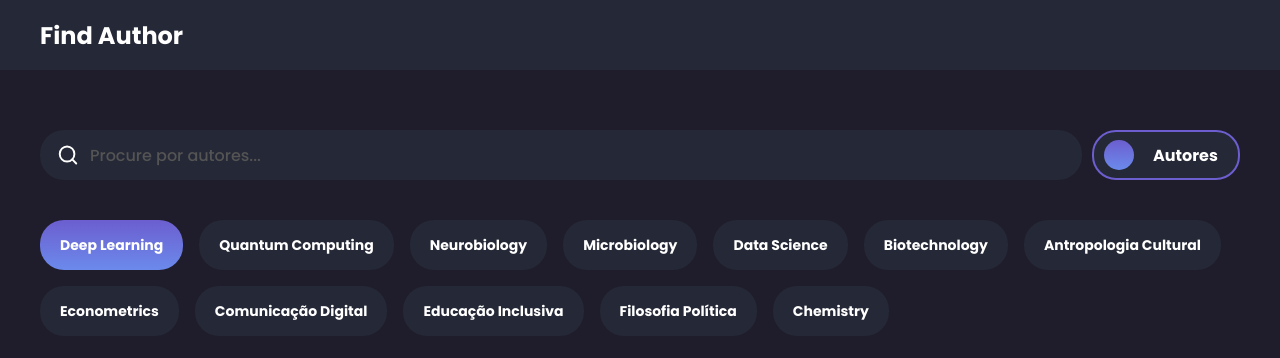
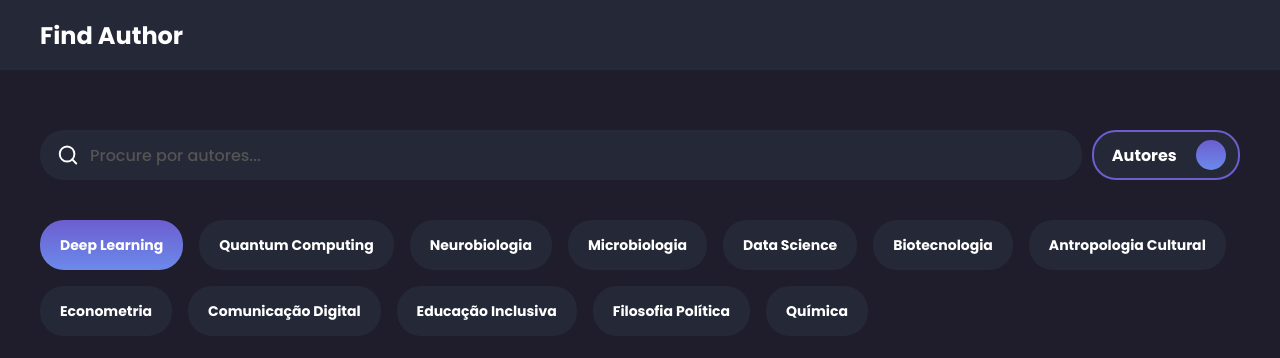
Before and after one commit to bruno-baeta/find-author, a React (Create React App) app: page / in a window 1280 px wide. Shown: the top 358 px of the page. Built offline with nearby package versions, Linux system fonts and the light colour scheme; no server answers; the HTML template or start-up script is replaced by a standard one.

Commit message:
feat: switch implementation and search change

```diff
--- a/src/components/CompleteSearch.js
+++ b/src/components/CompleteSearch.js
@@ -5,10 +5,11 @@ import Switch from "../components/Switch";
 import SearchResultsList from "../components/SearchResultsList";
 import { fetchAuthors } from "../services/AuthorService";
 
-const CompleteSearch = () => {
+const CompleteSearch = ({ onArticlesSearch, clearLabel }) => {
   const [searchTerm, setSearchTerm] = useState("");
   const [results, setResults] = useState([]);
   const [showResults, setShowResults] = useState(false);
+  const [isArticleSearch, setIsArticleSearch] = useState(false);
 
   const handleSearch = async (term) => {
     setSearchTerm(term);
@@ -19,21 +20,40 @@ const CompleteSearch = () => {
       return;
     }
 
-    const data = await fetchAuthors(term);
-    setResults(data);
-    setShowResults(data.length > 0);
+    if (isArticleSearch) {
+      onArticlesSearch(term);
+      clearLabel();
+    } else {
+      const data = await fetchAuthors(term);
+      setResults(data);
+      setShowResults(data.length > 0);
+    }
+  };
+
+  const handleSwitchChange = () => {
+    setIsArticleSearch(!isArticleSearch);
+    setSearchTerm("");
+    setResults([]);
+    setShowResults(false);
+    if (!isArticleSearch) {
+      clearLabel();
+    }
   };
 
   return (
     <>
-      {showResults && <Overlay />}
+      {showResults && !isArticleSearch && <Overlay />}
       <SearchContainer>
         <SearchAndSwitchContainer>
-          <SearchBox searchTerm={searchTerm} onSearch={handleSearch} />
-          <Switch />
+          <SearchBox
+            searchTerm={searchTerm}
+            onSearch={handleSearch}
+            placeholder={isArticleSearch ? "Procure por tópicos..." : "Procure por autores..."}
+          />
+          <Switch isActive={isArticleSearch} onToggle={handleSwitchChange} />
         </SearchAndSwitchContainer>
 
-        {showResults && results.length > 0 && (
+        {!isArticleSearch && showResults && results.length > 0 && (
           <ResultsWrapper>
             <SearchResultsList results={results} />
           </ResultsWrapper>
@@ -87,14 +107,6 @@ const Overlay = styled.div`
   z-index: 1000;
 `;
 
-const SearchBoxWrapper = styled.div`
-  flex-grow: 1;
-
-  @media (max-width: 480px) {
-    max-width: 70%;
-  }
-`;
-
 const ResultsWrapper = styled.div`
   position: absolute;
   top: 80px;
--- a/src/components/LabelSelector.js
+++ b/src/components/LabelSelector.js
@@ -1,14 +1,14 @@
-import React, { useState } from "react";
+import React, { useState, useEffect } from "react";
 import styled from "styled-components";
 
-const LabelSelector = ({ onSelect }) => {
+const LabelSelector = ({ onSelect, selectedLabel, clearSelection }) => {
   const labels = [
-    "Deep Learning", "Quantum Computing", "Neurobiology", "Microbiology", "Data Science",
-    "Biotechnology", "Antropologia Cultural", "Econometrics", "Comunicação Digital",
-    "Educação Inclusiva", "Filosofia Política", "Chemistry"
+    "Deep Learning", "Quantum Computing", "Neurobiologia", "Microbiologia", "Data Science",
+    "Biotecnologia", "Antropologia Cultural", "Econometria", "Comunicação Digital",
+    "Educação Inclusiva", "Filosofia Política", "Química"
   ];
 
-  const [selectedLabel, setSelectedLabel] = useState(labels[0]);
+  const [currentLabel, setCurrentLabel] = useState(selectedLabel || labels[0]);
 
   const getVisibleLabels = () => {
     if (window.innerWidth < 768) {
@@ -19,17 +19,26 @@ const LabelSelector = ({ onSelect }) => {
 
   const [visibleLabels, setVisibleLabels] = useState(getVisibleLabels());
 
-  window.addEventListener("resize", () => setVisibleLabels(getVisibleLabels()));
+  useEffect(() => {
+    window.addEventListener("resize", () => setVisibleLabels(getVisibleLabels()));
+    return () => window.removeEventListener("resize", () => setVisibleLabels(getVisibleLabels()));
+  }, []);
+
+  useEffect(() => {
+    if (clearSelection) {
+      setCurrentLabel(null);
+    }
+  }, [clearSelection]);
 
   return (
     <LabelContainer>
       {visibleLabels.map((label) => (
         <Label
           key={label}
-          isSelected={label === selectedLabel}
+          isSelected={label === currentLabel}
           onClick={() => {
             onSelect(label);
-            setSelectedLabel(label);
+            setCurrentLabel(label);
           }}
         >
           {label}
--- a/src/components/SearchBox.js
+++ b/src/components/SearchBox.js
@@ -3,14 +3,14 @@ import styled from "styled-components";
 import searchIcon from "../assets/ic_search_icon.svg";
 import closeIcon from "../assets/ic_close_search.svg";
 
-const SearchBox = ({ searchTerm, onSearch }) => {
+const SearchBox = ({ searchTerm, onSearch, placeholder }) => {
   return (
     <SearchForm onSubmit={(e) => e.preventDefault()}>
       <SearchInputContainer>
         <SearchIcon src={searchIcon} alt="Search" />
         <SearchInput
           type="text"
-          placeholder="Procure por autores..."
+          placeholder={placeholder}
           value={searchTerm}
           onChange={(e) => onSearch(e.target.value)}
         />
--- a/src/components/Switch.js
+++ b/src/components/Switch.js
@@ -1,17 +1,16 @@
-import React, { useState } from "react";
+import React from "react";
 import styled from "styled-components";
 
-const Switch = () => {
-  const [active, setActive] = useState(true);
+const Switch = ({ isActive, onToggle }) => {
 
   const toggleSwitch = () => {
-    setActive(!active);
+    onToggle(!isActive);
   };
 
   return (
-    <SwitchContainer onClick={toggleSwitch} active={active}>
-      <SwitchLabel active={active}>{active ? "Autores" : "Tópicos"}</SwitchLabel>
-      <SwitchCircle active={active} />
+    <SwitchContainer onClick={toggleSwitch} active={isActive}>
+      <SwitchLabel active={isActive}>{isActive ? "Tópicos" : "Autores"}</SwitchLabel>
+      <SwitchCircle active={isActive} />
     </SwitchContainer>
   );
 };
--- a/src/pages/HomePage.js
+++ b/src/pages/HomePage.js
@@ -7,33 +7,41 @@ import ArticleList from "../components/ArticleList";
 import { fetchHomeWorks } from "../services/TopicService";
 
 const HomePage = () => {
-  const [label, setLabel] = useState();
+  const [label, setLabel] = useState("Deep Learning");
   const [results, setResults] = useState([]);
   const [showResults, setShowResults] = useState(false);
-  const [initialLabel, setInitialLabel] = useState("Deep Learning");
+  const [clearSelection, setClearSelection] = useState(false);
 
-  const handleLabel = async (label) => {
-    if (!label.trim()) {
-      setResults([]);
-      setShowResults(false);
-      return;
-    }
+  useEffect(() => {
+    const loadInitialArticles = async () => {
+      const data = await fetchHomeWorks(label);
+      setResults(data);
+      setShowResults(data.length > 0);
+    };
+    loadInitialArticles();
+  }, [label]);
 
-    const data = await fetchHomeWorks(label);
+  const handleLabel = async (newLabel) => {
+    setClearSelection(false);
+    const data = await fetchHomeWorks(newLabel);
     setResults(data);
-    setLabel(label)
+    setLabel(newLabel);
     setShowResults(data.length > 0);
   };
 
-  useEffect(() => {
-    handleLabel(initialLabel);
-  }, [initialLabel]);
+  const handleArticlesSearch = async (searchTerm) => {
+    const data = await fetchHomeWorks(searchTerm);
+    setResults(data);
+    setLabel(searchTerm);
+    setShowResults(true);
+    setClearSelection(true);
+  };
 
   return (
     <PageContainer>
       <Header />
-      <CompleteSearch />
-      <LabelSelector onSelect={handleLabel} />
+      <CompleteSearch onArticlesSearch={handleArticlesSearch} clearLabel={() => setClearSelection(true)} />
+      <LabelSelector onSelect={handleLabel} clearSelection={clearSelection} selectedLabel={label} />
       {showResults && <ArticleList label={label} articles={results} />}
     </PageContainer>
   );
@@ -47,5 +55,4 @@ const PageContainer = styled.div`
   position: relative;
 `;
 
-
 export default HomePage;
```
